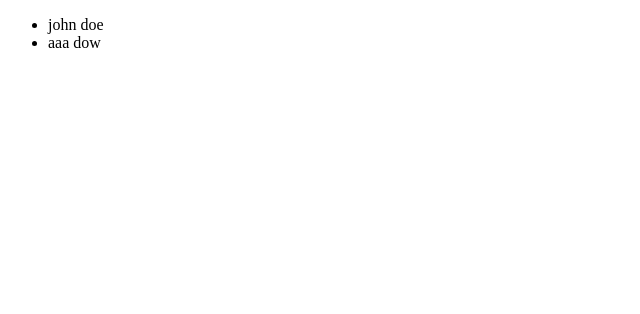
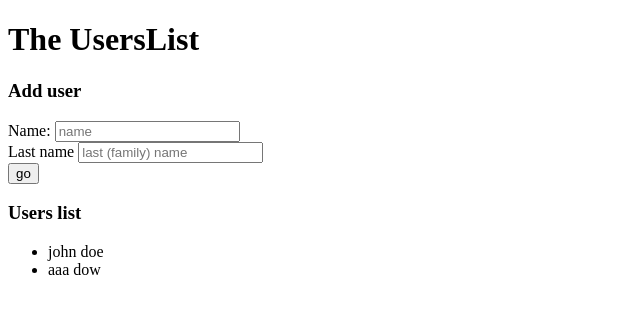
Before and after one commit to LazzyLizzard/friendlist02, a React app: page / in a window 1280 px wide. Shown: the top 314 px of the page, without its empty margins (0-640 px from the left). Built offline with nearby package versions, Linux system fonts and the light colour scheme.

Commit message:
components output ok

```diff
--- a/src/components/AddUserForm.js
+++ b/src/components/AddUserForm.js
@@ -1,30 +1,32 @@
 import React, { Component, PropTypes } from 'react';
 
-class AddUserForm extends React.Component {
+class AddUserForm extends Component {
 
-    render () {
+    render() {
         return (
+            <div>
+
+                <h3>Add user</h3>
 
                 <form action="">
 
                     <div>
                         Name: <input type="text"
                                      name="name"
-                            placeholder="name" />
+                                     placeholder="name"/>
                     </div>
 
                     <div>Last name <input type="text"
                                           name="lastName"
-                                      placeholder="last (family) name" />
+                                          placeholder="last (family) name"/>
                     </div>
 
                     <button type="submit">go</button>
 
                 </form>
-
+            </div>
         )
     }
-
 }
 
 
--- a/src/components/Users.js
+++ b/src/components/Users.js
@@ -19,6 +19,8 @@ class UsersList extends React.Component {
     render () {
         return <div>
 
+            <h3>Users list</h3>
+
             <UserListItem listToPass={userListList} />
         </div>;
     }
--- a/src/contrainers/App.js
+++ b/src/contrainers/App.js
@@ -21,10 +21,7 @@ export default class App extends Component {
     render() {
         return (
             <div>
-
-                <UsersList />
-
-
+                <UserListApp />
             </div>
         );
     }
--- a/src/contrainers/UserListApp.js
+++ b/src/contrainers/UserListApp.js
@@ -16,16 +16,15 @@ export default class UserListApp extends Component {
     //    dispatch: PropTypes.func.isRequired
     //}
 
-    render () {
+    render() {
         //const { friendlist: { friendsById }, dispatch } = this.props;
         //const actions = bindActionCreators(FriendsActions, dispatch);
 
         return (
             <div>
                 <h1>The UsersList</h1>
-
-                //<AddFriendInput addFriend={actions.addFriend} />
-                //<FriendList friends={friendsById} actions={actions} />
+                <AddUserForm />
+                <UsersList />
             </div>
         );
     }
```
Lines whose indentation alone changed are shown as unchanged.
